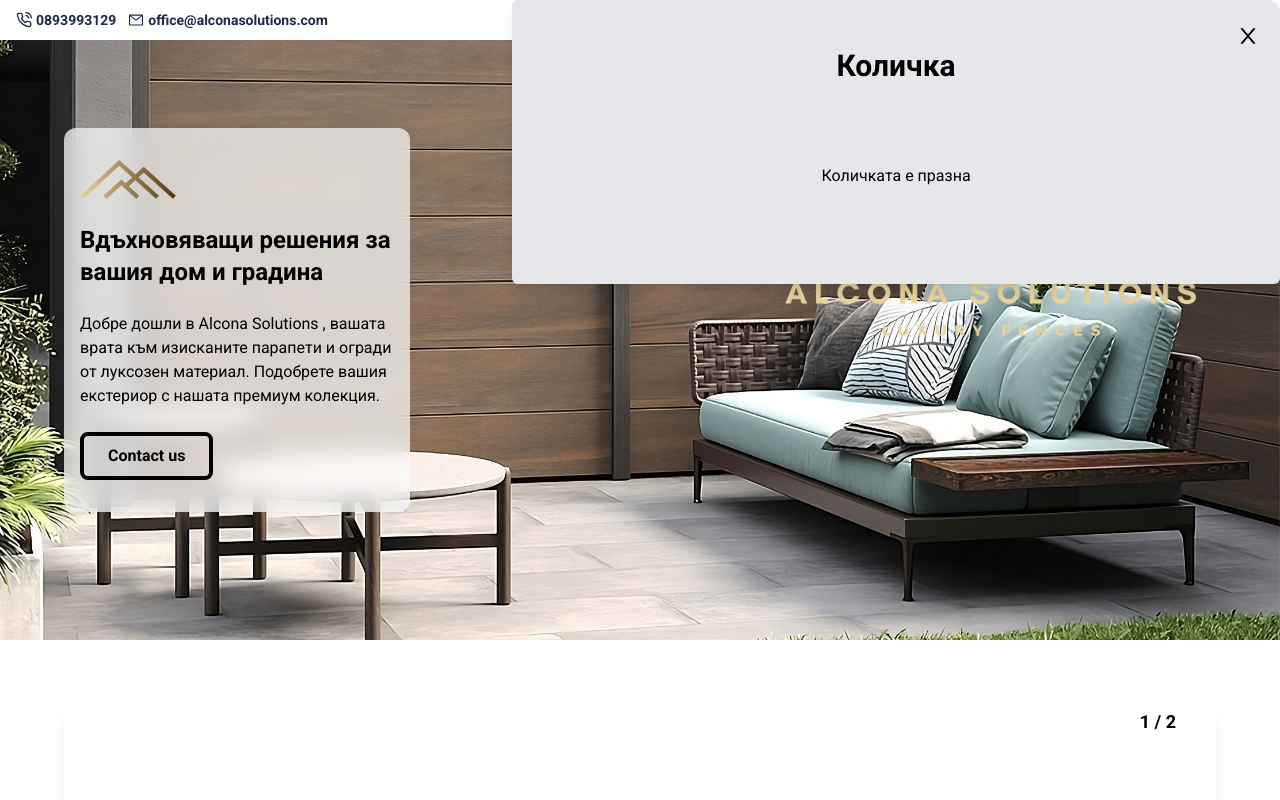
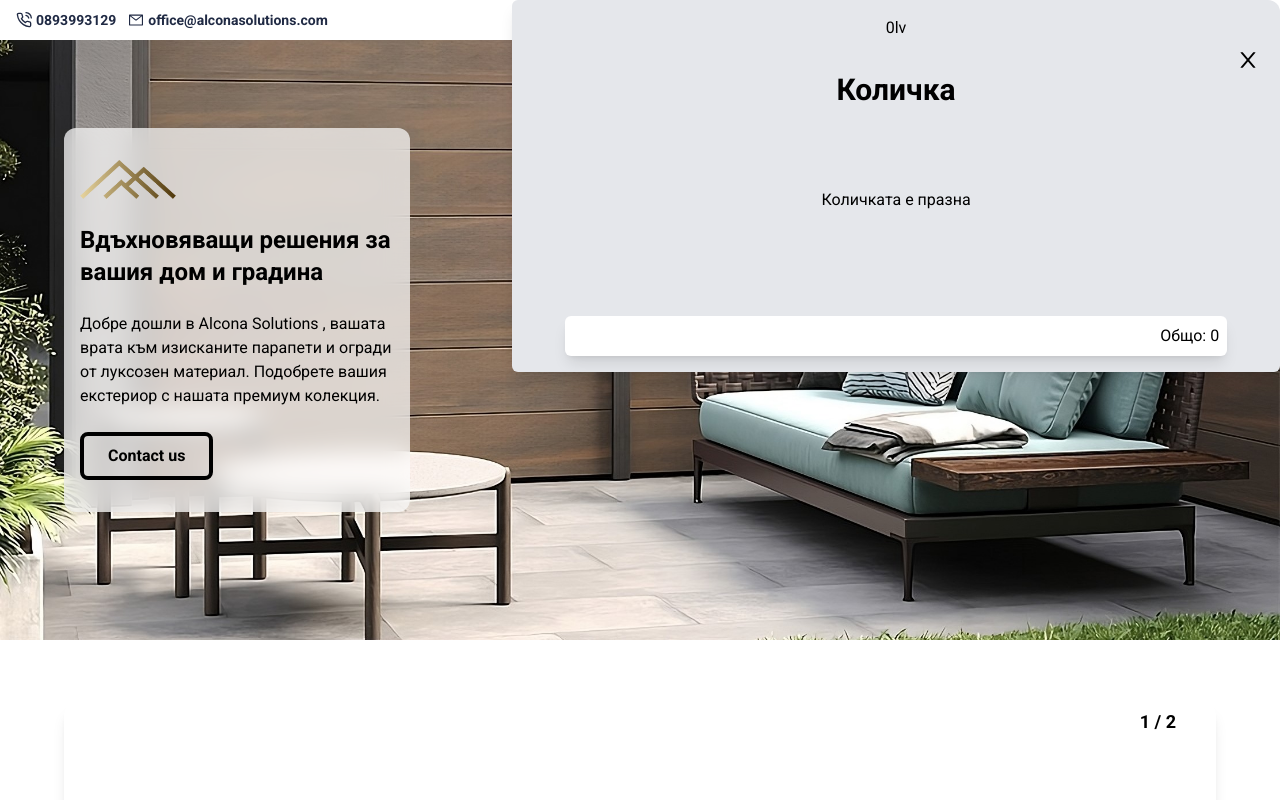
Before and after one commit to IvailoAtsv/alcona-solutions, a React (Create React App) app: page / in a window 1280 px wide. Both pictures are taken after a click on the button 1252 px from the left and 20 px from the top of the page. Shown: the top 800 px of the page. Built offline with nearby package versions, Linux system fonts and the light colour scheme.

Commit message:
price sum added

```diff
--- a/src/components/Cart.js
+++ b/src/components/Cart.js
@@ -69,14 +69,14 @@ export const Cart = ({ cartOpen, setCartOpen, cartItems, setCartItems }) => {
     <>
       {cartOpen ? (
         <div className="w-full z-50 overflow-y-scroll h-[100vh] bg-transparent fixed top-0 right-0 flex justify-between flex-col items-end  rounded-xl">
-          <div className="sm:w-[60%] bg-gray-200 w-full h-auto shadow-lg rounded-md flex justify-evenly flex-col p-4 items-center">
+          <div className="sm:w-[60%] bg-gray-200 w-full h-auto shadow-lg rounded-md flex justify-center flex-col p-4 items-center">
+            <p>{cartItems.reduce((total, item) => total + item.price, 0)}lv</p>
             <button className="self-end" onClick={() => setCartOpen(false)}>
               <AiOutlineClose className="pt-2" size={32} />
             </button>
             {orderStatus === "cart" && (
               <h1 className="text-3xl mb-auto font-semibold ">Количка</h1>
             )}
-
             {/* cart */}
             {orderStatus === "cart" ? (
               <div className="flex flex-col justify-around gap-2 items-center w-full">
@@ -141,8 +141,13 @@ export const Cart = ({ cartOpen, setCartOpen, cartItems, setCartItems }) => {
               />
             )}
 
+            <div className="mt-6 self-center text-end w-[90%]">
+              <p className="bg-white self-end rounded-md shadow-lg p-2">
+                Oбщо: {cartItems.reduce((total, item) => total + item.price, 0)}
+              </p>
+            </div>
             {orderStatus === "cart" ? (
-              <div className="w-[90%] flex justify-between">
+              <div className="w-[90%] flex items-center justify-between">
                 {cartItems.length !== 0 && (
                   <button
                     onClick={empty}
@@ -151,7 +156,9 @@ export const Cart = ({ cartOpen, setCartOpen, cartItems, setCartItems }) => {
                     Изтрий всички
                   </button>
                 )}
-
+                {/* <p className="">
+                  {cartItems.reduce((total, item) => total + item.price, 0)}
+                </p> */}
                 {cartItems.length !== 0 && (
                   <button
                     onClick={() => setOrderStatus("order")}
```
